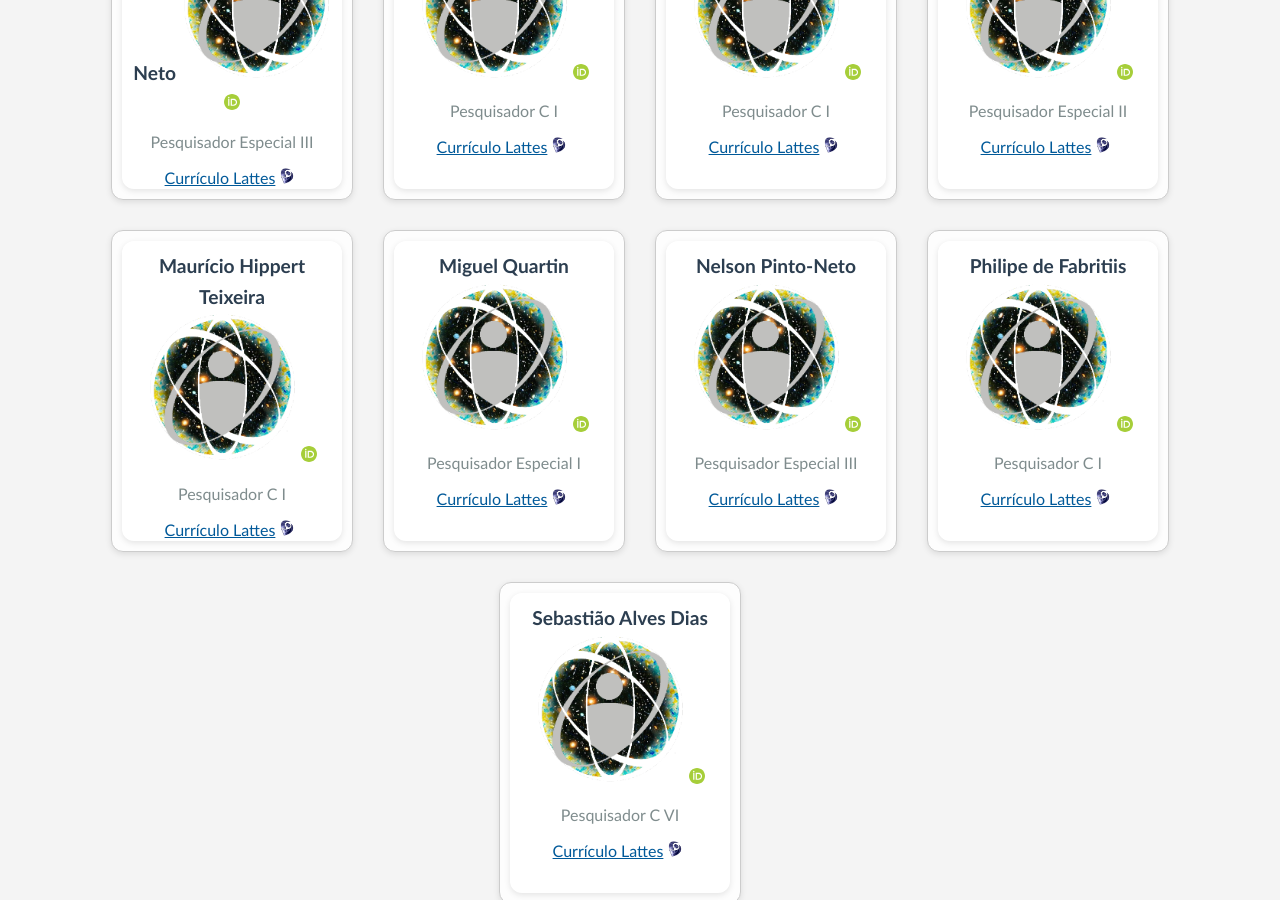
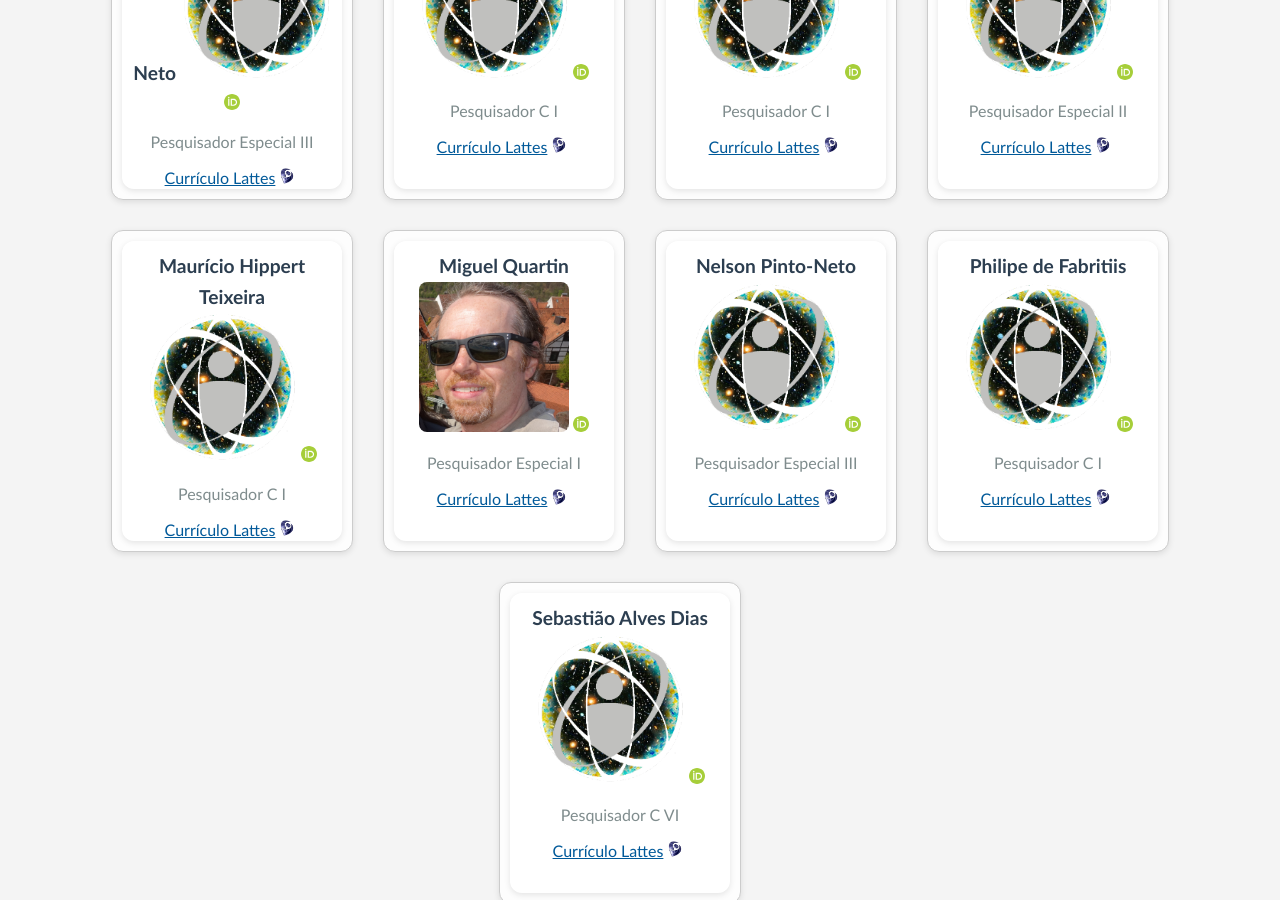
Before and after one commit to cbpf-cosmo/cbpf-cosmo.github.io, a Jekyll site: the page membros.html, which Jekyll copies as it is, in a window 1280 px wide and 900 px high, scrolled down 1221 px. Built offline with Jekyll 4.4.1, drawn with Linux system fonts in a browser that asks for light colours.

Commit message:
more pictures

```diff
--- a/membros.html
+++ b/membros.html
@@ -361,21 +361,23 @@
       <div class="member-front">
         <div class="member-name">
           Miguel Quartin
-          <img src="images/thumbs/cbpf.png" alt="foto" class="clickable-photo"
+          <img src="images/thumbs/Miguel_quartin.JPG" alt="foto" class="clickable-photo"
                style="width:150px; height:150px; object-fit:cover;">
-          <a href="https://orcid.org/" target="_blank">
+          <a href="https://orcid.org/0000-0001-5853-6164" target="_blank">
             <img src="images/ORCID-iD_icon_vector.svg" alt="iD ORCID"/>
           </a>
         </div>
         <div class="member-role">Pesquisador Especial I</div>
         <div class="member-lattes">
-          <a href="http://lattes.cnpq.br/" target="_blank">
+          <a href="http://lattes.cnpq.br/3080181268936724" target="_blank">
             Currículo Lattes<img src="images/lattes-logo-2.png" alt="iD Lattes"/>
           </a>
         </div>
       </div>
       <div class="member-back">
-        <p>Texto sobre Miguel Quartin e palavras-chaves</p>
+        <p> Estrutura em larga-escala, ondas gravitacionais, radiação cósmica de fundo, lentes gravitacionais, estatística Bayesiana.
+          <p>Maiores informações no <a href="https://www.if.ufrj.br/~mquartin/"> Site Pessoal </a> </p>
+
         <button class="btn-back">Voltar</button>
       </div>
     </div>
```
Also changed, not shown: pesquisa.html (+29 -3 lines), images/thumbs/Miguel_quartin.JPG (added).
